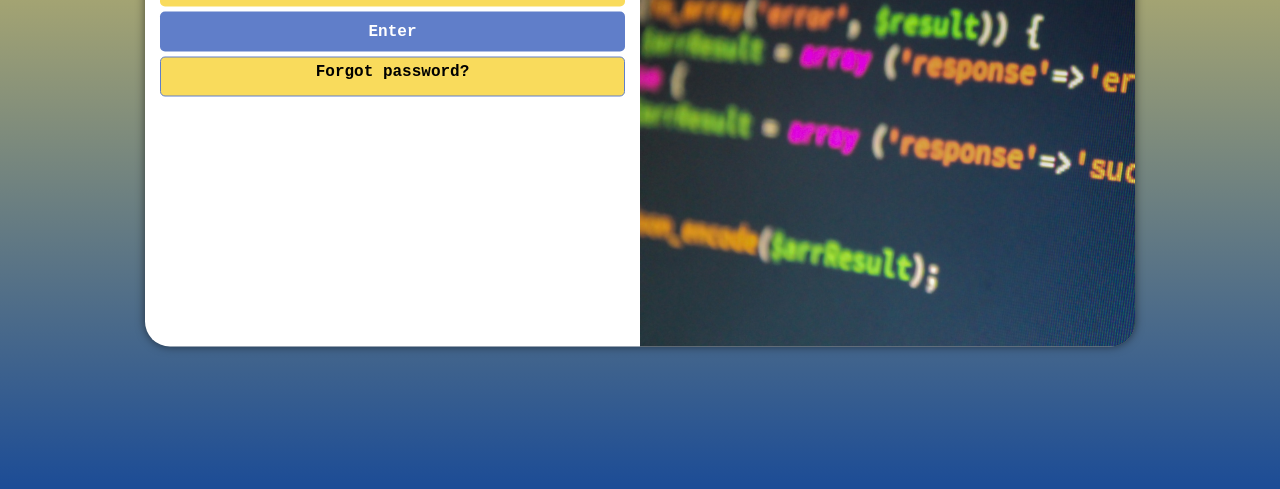
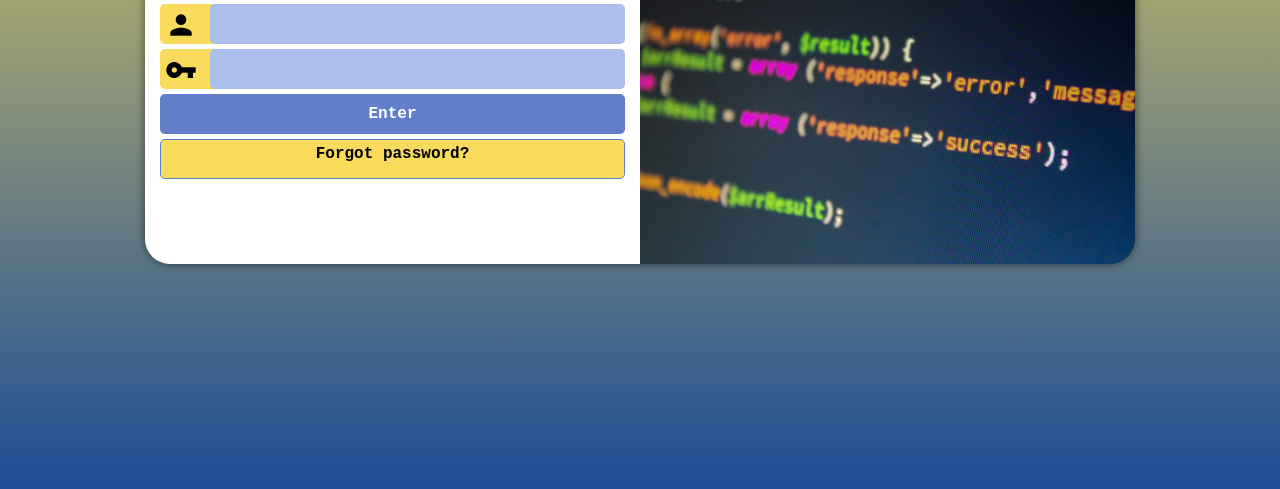
Before and after one commit to leticiasquinteiro/projeto_login, a plain HTML site: page index.html in a window 1280 px wide. Shown: the part 311-800 px from the top of the page. Drawn offline with Linux system fonts and the light colour scheme.

Commit message:
ultima att

```diff
--- a/styles/style.css
+++ b/styles/style.css
@@ -24,7 +24,6 @@ section#login{
     position: absolute;
     top: 50%;
     left: 50%;
-    transform: translate(-50%, -50%);
     overflow: hidden;
 
 
@@ -34,6 +33,7 @@ section#login{
     border-radius: 25px;
     box-shadow: 0px 0px 10px rgba(0, 0, 0, 0.541);
 
+    transform: translate(-50%, -50%);
     transition: width 0.5s, height 0.5s;
     transition-timing-function: ease;
 }
@@ -68,8 +68,28 @@ form > div.campo{
     margin: 5px 0px;
 }
 
-form label{
+div.campo > label{
     display: none;
+}
+
+div.campo > i{
+    color: black;
+
+    font-size: 2em;
+    width: 40px;
+    padding: 5px;
+}
+
+div.campo > input{
+    background-color: #acbeec;
+    font-size: 1em;
+    width: calc(100% - 50px);
+    height: 100%;
+
+    border: 0px;
+    border-radius: 5px;
+    padding: 4px;
+    transform: translateY(-13px);
 }
 
 form > input[type=submit]{
--- a/styles/style1.css
+++ b/styles/style1.css
@@ -8,6 +8,7 @@
 
     section#login{
         width: 80vw;
+        height: 300px;
     }
 
     section#login > div#image{
@@ -30,6 +31,7 @@
 
     section#login{
         width: 990px;
+        height: 350px;
     }
 
     section#login > div#image{
```
